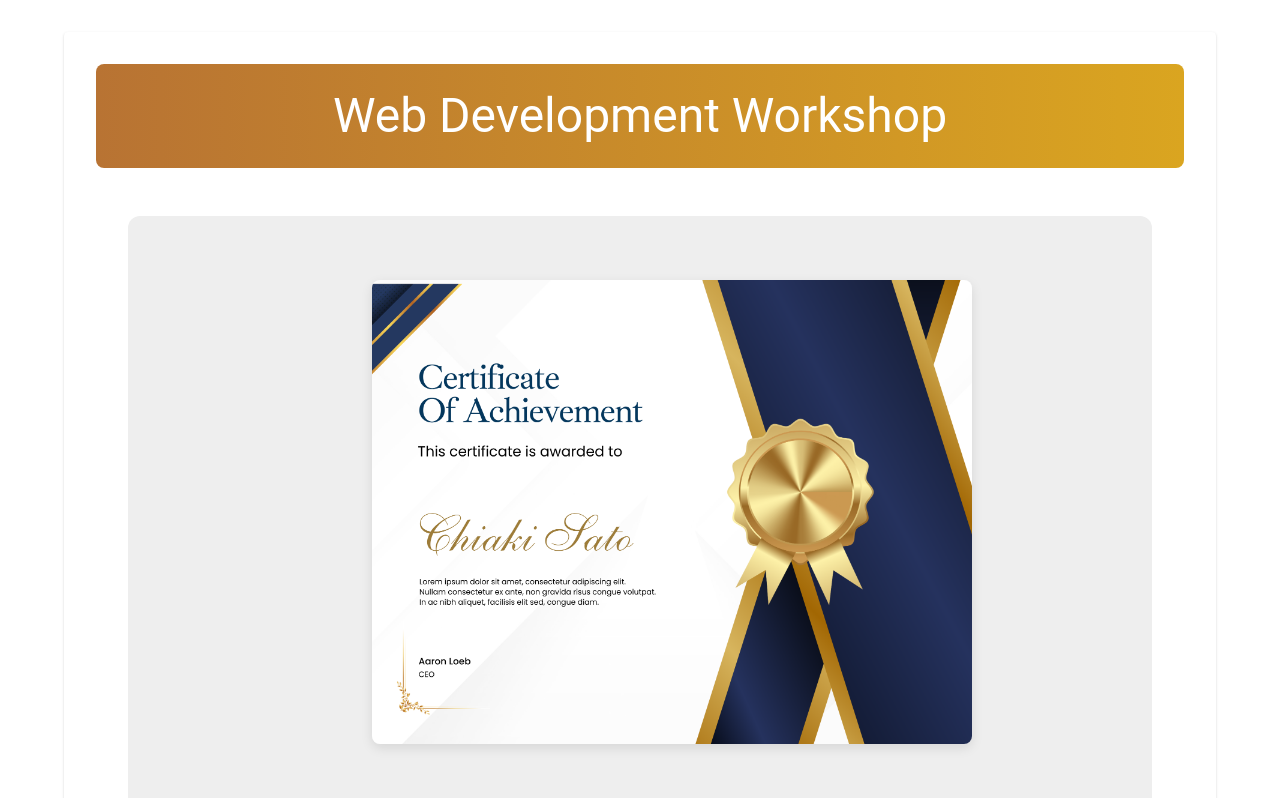
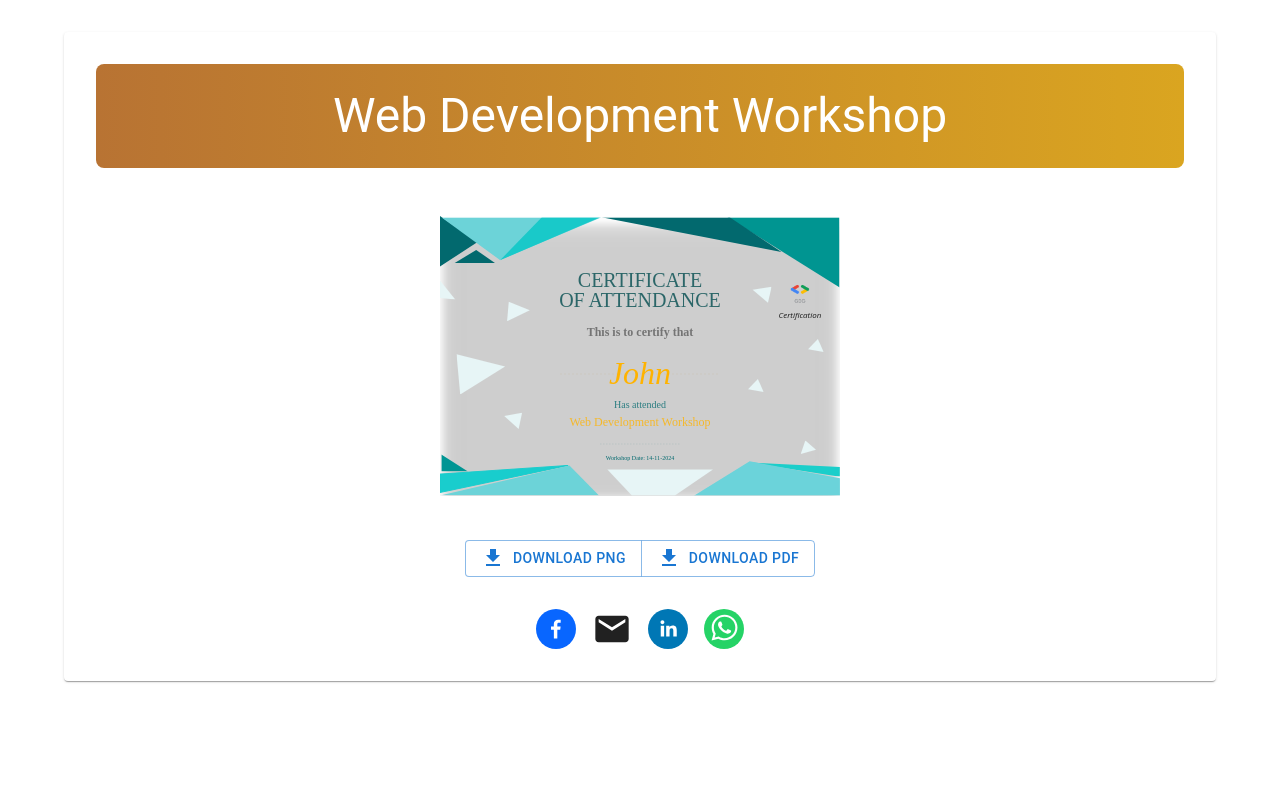
Before and after one commit to gdgmit/Digital-Certificate-Wallet-Portal, a React (Vite) app: page /Digital-Certificate-Wallet-Portal/certificates/1/1 in a window 1280 px wide. Shown: the top 798 px of the page. Built offline with nearby package versions, Linux system fonts and the light colour scheme.

Commit message:
individual certificate page aligned

```diff
--- a/package.json
+++ b/package.json
@@ -19,6 +19,7 @@
     "@mui/material": "^6.3.0",
     "file-saver": "^2.0.5",
     "html2canvas": "^1.4.1",
+    "jspdf": "^2.5.2",
     "postcss": "^8.4.49",
     "react": "^18.3.1",
     "react-dom": "^18.3.1",
--- a/src/components/PreviewComponents/CertificateDetails.css
+++ b/src/components/PreviewComponents/CertificateDetails.css
@@ -110,15 +110,3 @@
     margin-bottom: 0.8rem;
     font-family: 'Arial', sans-serif; /* Simple sans-serif font for readability */
   }
-  .preview-container {
-    margin: 2rem;
-    width: 100%;
-    display: flex;
-    justify-content: center;
-  }
-
-  .preview-card {
-    max-width: 600px;
-    box-shadow: 0 4px 12px rgba(0, 0, 0, 0.1);
-    border-radius: 8px;
-  }
--- a/src/components/PreviewComponents/CertificateDetails.jsx
+++ b/src/components/PreviewComponents/CertificateDetails.jsx
@@ -1,22 +1,73 @@
-import React from "react";
+import React, { useState, useEffect, useRef } from "react";
 import { useParams } from "react-router-dom";
 import { Box, Typography, Container, Paper } from "@mui/material";
 import DownloadOptions from "./DownloadOptions";
 import ShareCertificate from "./ShareCertificate";
-import CertificatePreview from "./CertificatePreview";
+import CourseCertificateComponent from "../CertificateTemplates/CourseCertificateComponent";
+import EventCertificateComponent from "../CertificateTemplates/EventCertificateComponent";
+import WorkShopCertificateComponent from "../CertificateTemplates/WorkShopCertificateComponent";
 import jsonData from "../../data/certificate_data.json";
+import html2canvas from "html2canvas";
+import jsPDF from "jspdf";
 import "./CertificateDetails.css";
 
 const CertificateDetails = () => {
   const { st_id, cert_id } = useParams();
-  // const student = jsonData.find(student => student.st_id === parseInt(st_id));
-  // const certificate = student?.certificates.find(cert => cert.cert_id === parseInt(cert_id));
   const certificate = jsonData.find(
     (certificate) => certificate.cert_id === parseInt(cert_id)
   );
   const student = certificate?.students.find(
     (st) => st.st_id === parseInt(st_id)
   );
+
+  const [certificateImage, setCertificateImage] = useState(null);
+  const [pdfBlobUrl, setPdfBlobUrl] = useState(null);
+  const templateRef = useRef(null);
+
+  // Function to generate image from the component
+  const generateCertificateImage = () => {
+    if (templateRef.current) {
+      html2canvas(templateRef.current, { useCORS: true, logging: true })
+        .then((canvas) => {
+          setCertificateImage(canvas.toDataURL("image/png"));
+        })
+        .catch((error) => {
+          console.error("Error generating certificate image: ", error);
+        });
+    }
+  };
+
+  const generatePDF = () => {
+    if (templateRef.current) {
+      html2canvas(templateRef.current, { useCORS: true })
+        .then((canvas) => {
+          const imgData = canvas.toDataURL("image/png");
+          const pdf = new jsPDF({
+            orientation: "landscape", // Certificate orientation
+            unit: "px",
+            format: [canvas.width, canvas.height],
+          });
+
+          pdf.addImage(imgData, "PNG", 0, 0, canvas.width, canvas.height);
+
+          // Create a blob URL for the PDF
+          const pdfBlob = pdf.output("blob");
+          const blobUrl = URL.createObjectURL(pdfBlob);
+          setPdfBlobUrl(blobUrl); // Store the blob URL
+        })
+        .catch((error) => {
+          console.error("Error generating PDF: ", error);
+        });
+    }
+  };
+
+
+  useEffect(() => {
+    if (certificate && student) {
+      generateCertificateImage();
+      generatePDF();
+    }
+  }, [certificate, student]);
 
   if (!student || !certificate) {
     return (
@@ -29,6 +80,8 @@ const CertificateDetails = () => {
   }
 
   const isCourse = certificate.category === "course";
+  const isEvent = certificate.category === "event";
+  const isWorkshop = certificate.category === "workshop";
 
   return (
     <Container className="container">
@@ -38,9 +91,14 @@ const CertificateDetails = () => {
         {certificate.name}
       </Typography>
     </Box>
-        <Box display="flex" className="box">
+
+    <Box display="flex" justifyContent="space-between" className="content-section" sx={{ mt: 4 }}>
+      {/* Left Section: Skills Gained */}
       {isCourse && (
-            <Box className="skills-panel">
+        <Box
+          className="skills-panel"
+          sx={{ flex: "1", marginRight: "20px" }} // Allow flexible width and spacing
+        >
           <Typography variant="h5" className="skills-title">
             Skills Gained
           </Typography>
@@ -53,20 +111,77 @@ const CertificateDetails = () => {
           </ul>
         </Box>
       )}
-          <Box className={isCourse ? "main-content" : "full-content"}>
-            <CertificatePreview image="/Digital-Certificate-Wallet-Portal/assets/sample-certificate.png" />
+
+      {/* Right Section: Certificate Preview & Actions */}
+      <Box
+        display="flex"
+        flexDirection="column"
+        alignItems="center"
+        justifyContent="center"
+        className="certificate-preview-section"
+        sx={{ flex: "2" }} // Make the right section wider
+      >
+        {/* Hidden Template for Generating Image */}
+        <Box
+          ref={templateRef}
+          style={{
+            position: "absolute",
+            top: "-9999px",
+            left: "-9999px", // Position the element off-screen
+          }}
+        >
+          {isCourse && (
+            <CourseCertificateComponent
+              certificateData={certificate}
+              studentName={student.st_name}
+            />
+          )}
+          {isEvent && (
+            <EventCertificateComponent
+              certificateData={certificate}
+              studentName={student.st_name}
+            />
+          )}
+          {isWorkshop && (
+            <WorkShopCertificateComponent
+              certificateData={certificate}
+              studentName={student.st_name}
+            />
+          )}
+        </Box>
+
+        {/* Display Generated Image */}
+        <Box>
+          {certificateImage && (
+            <img
+              src={certificateImage}
+              alt="Certificate Preview"
+              className="certificate-preview"
+              style={{
+                maxWidth: "100%",
+                height: "auto",
+                marginBottom: "20px", // Space between preview and download options
+              }}
+            />
+          )}
+        </Box>
+
+        {/* Download and Share Options */}
+        <Box display="flex" flexDirection="column" alignItems="center">
           <DownloadOptions
             downloadLinks={{
-                png: "/Digital-Certificate-Wallet-Portal/assets/sample-certificate.png",
-                pdf: "/Digital-Certificate-Wallet-Portal/assets/sample-certificate.pdf",
+              png: certificateImage, // Use the generated image link for PNG download
+              pdf: pdfBlobUrl, // Dynamically generated PDF link
             }}
             className="download"
           />
           <ShareCertificate shareUrl="https://yourwebsite.com/certificates" />
         </Box>
       </Box>
+    </Box>
   </Paper>
 </Container>
+
   );
 };
 
```
Also changed, not shown: 1 other file (tests, documents, lock files or other folders). Lines whose indentation alone changed are shown as unchanged.
